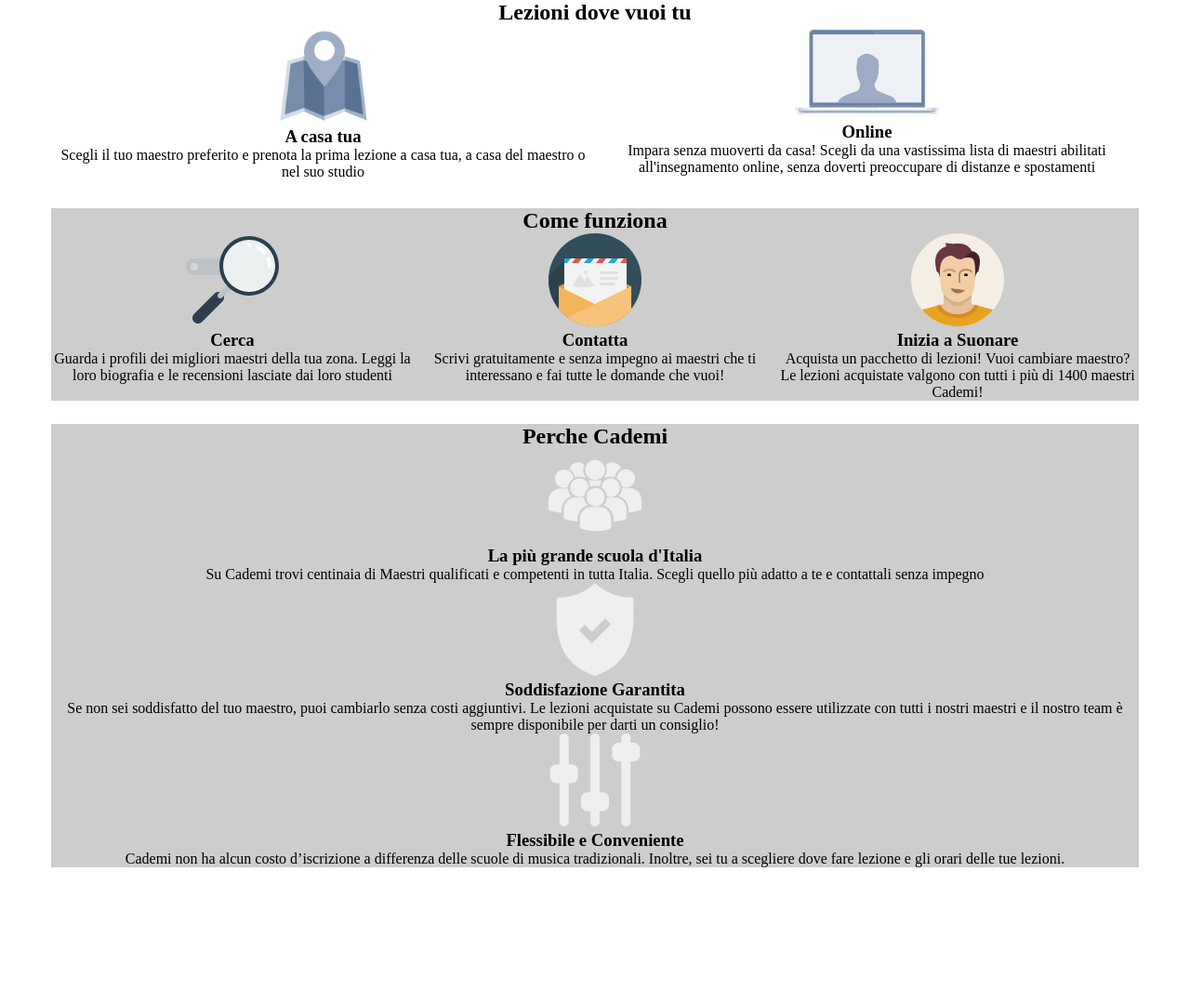
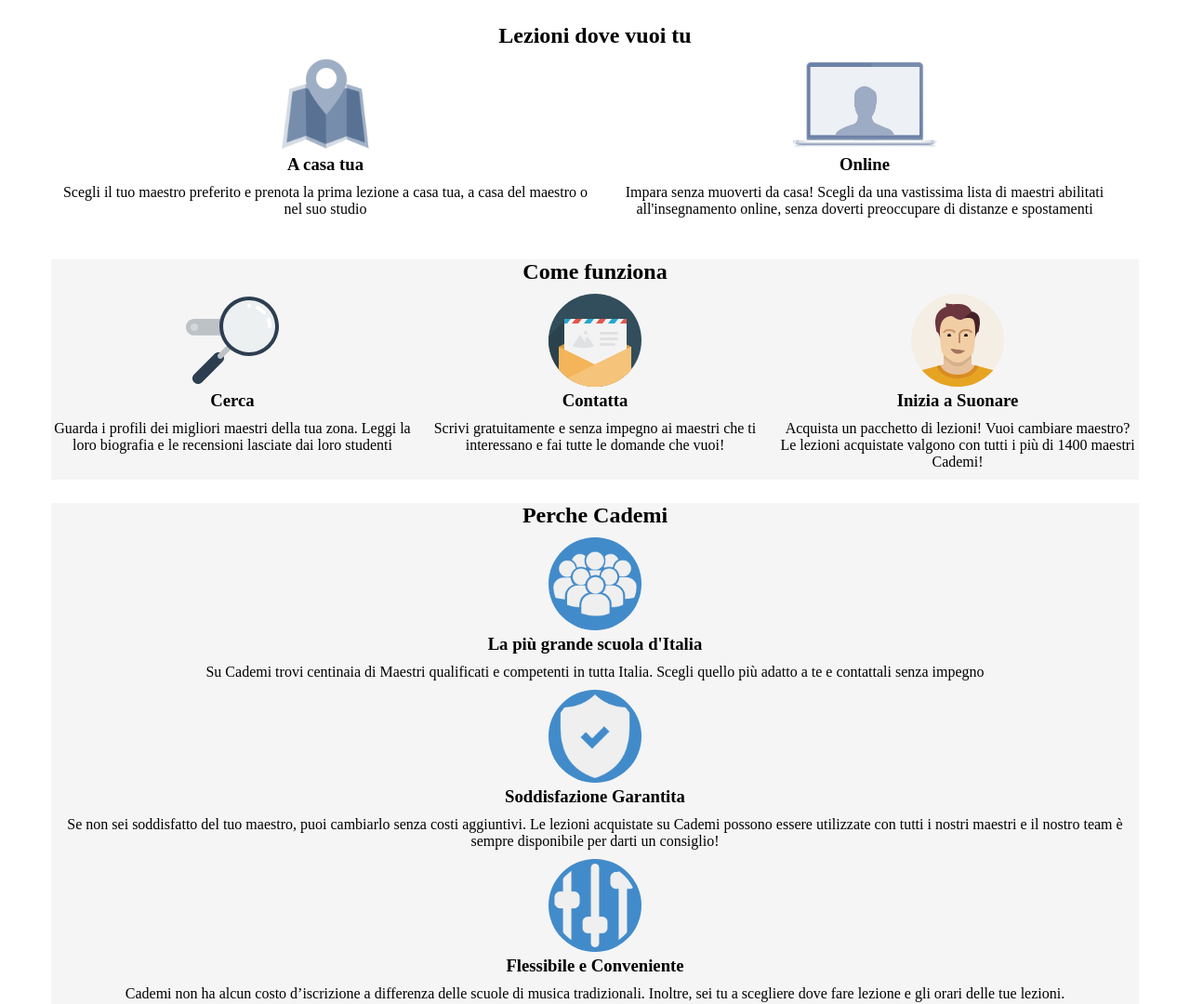
Before and after one commit to Xutrurn/html-css-resp-wannabe-12bool, a plain HTML site: page index.html in a window 1280 px wide. Shown: the whole page at 93% size. Before the commit the page ends 933 px from the top, so only its background shows below. Drawn offline with Linux system fonts and the light colour scheme.

Commit message:
4th commit

```diff
--- a/css/framework.css
+++ b/css/framework.css
@@ -51,6 +51,7 @@
   float: left;
   height: 100%;
   text-align: center;
+  padding-bottom: 10px;
   /* background-color: pink; */
   /* border: 1px solid black; */
 
--- a/css/style.css
+++ b/css/style.css
@@ -3,7 +3,26 @@
   height: 100px;
 }
 
-.grey{
-  background-color: rgb(205, 205, 205);
+.grey {
+  background-color: rgb(245, 245, 245);
   margin-top: 25px;
 }
+
+.row .row{
+  padding-top: 10px;
+  padding-bottom: 10px;
+}
+
+.top{
+  margin-top: 25px;
+}
+
+h3{
+  padding-bottom: 10px;
+}
+
+.round{
+  background-color: #428bca;
+  border-radius: 50%;
+  padding: 5px;
+}
--- a/index.html
+++ b/index.html
@@ -16,23 +16,23 @@
 
 
     <!-- Section Lection - First Row -->
-    <section>
+    <section class="top">
       <div class="row">
         <div class="col-lg-12">
           <h2>Lezioni dove vuoi tu</h2>
         </div>
-        <div class="col-lg-6 col-xs-12">
         <!-- test -->
         <div class="row">
+          <div class="col-lg-6 col-xs-12">
             <img src="img/icon/maps.png" alt="maps">
             <h3>A casa tua</h3>
             <span>Scegli il tuo maestro preferito e prenota la prima lezione a casa tua, a casa del maestro o nel suo studio</span>
-          </div>
           </div>
           <div class="col-lg-6 col-xs-12">
             <img src="img/icon/screen.png" alt="screen">
             <h3>Online</h3>
             <span> Impara senza muoverti da casa! Scegli da una vastissima lista di maestri abilitati all'insegnamento online, senza doverti preoccupare di distanze e spostamenti</span>
+          </div>
         </div>
       </div>
     </section>
@@ -66,15 +66,15 @@
           <h2>Perche Cademi</h2>
         </div>
         <div class="col-lg-12">
-          <img src="img/icon/profile.png" alt="profile">
+          <img src="img/icon/profile.png" class="round"alt="profile">
           <h3>La più grande scuola d'Italia</h3>
           <span> Su Cademi trovi centinaia di Maestri qualificati e competenti in tutta Italia. Scegli quello più adatto a te e contattali senza impegno</span>
         </div>
-        <div class="col-lg-12"><img src="img/icon/secure.png" alt="secure">
+        <div class="col-lg-12"><img src="img/icon/secure.png" class="round" alt="secure">
           <h3>Soddisfazione Garantita</h3>
           <span> Se non sei soddisfatto del tuo maestro, puoi cambiarlo senza costi aggiuntivi. Le lezioni acquistate su Cademi possono essere utilizzate con tutti i nostri maestri e il nostro team è sempre disponibile per darti un consiglio!</span>
         </div>
-        <div class="col-lg-12"><img src="img/icon/flex.png" alt="flex">
+        <div class="col-lg-12"><img src="img/icon/flex.png" class="round" alt="flex">
           <h3>Flessibile e Conveniente</h3>
           <span> Cademi non ha alcun costo d’iscrizione a differenza delle scuole di musica tradizionali. Inoltre, sei tu a scegliere dove fare lezione e gli orari delle tue lezioni.</span>
         </div>
```
Lines whose indentation alone changed are shown as unchanged.
